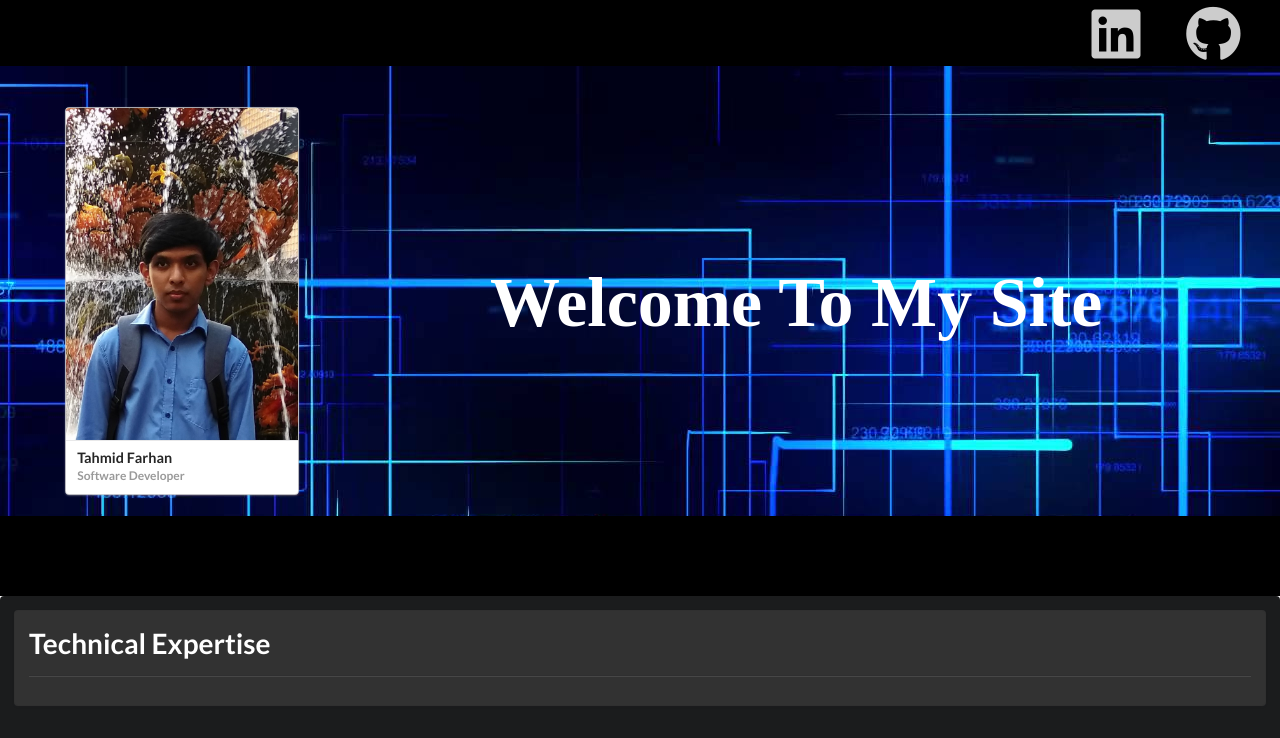
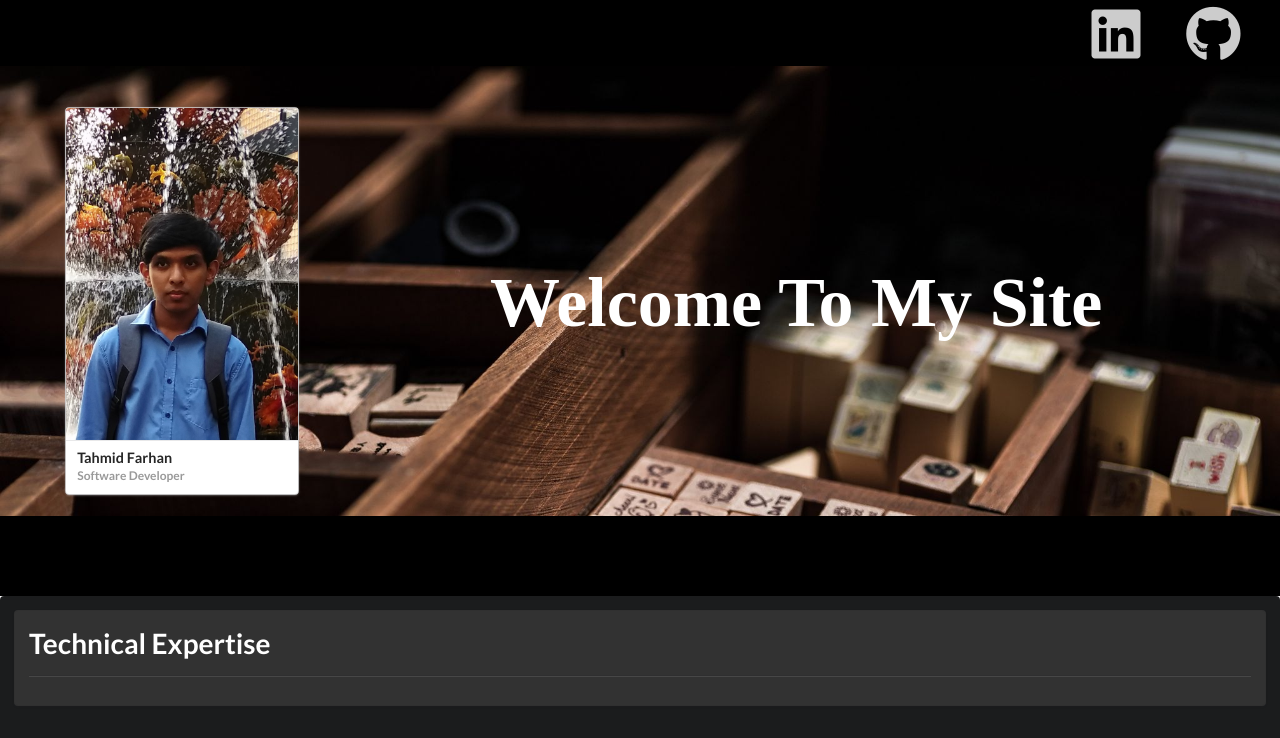
Before and after one commit to Tahmid79/Portfolio-Angular, an Angular app: page / in a window 1280 px wide. Shown: the top 738 px of the page. Built offline with nearby package versions, Linux system fonts and the light colour scheme.

Commit message:
MJ background

```diff
--- a/src/app/header/header.component.css
+++ b/src/app/header/header.component.css
@@ -1,7 +1,8 @@
 #hd {
   height: 450px;
 
-  background-image:  url('src/assets/header/boxes.jpg');
+  background-image:  url('src/assets/header/mj.jpg');
+  background-size: cover  ;
   color: white;
 
   margin-top: 0px;
```
Also changed, not shown: src/assets/header/mj.jpg (added), src/assets/header/sky.jpg (added).
